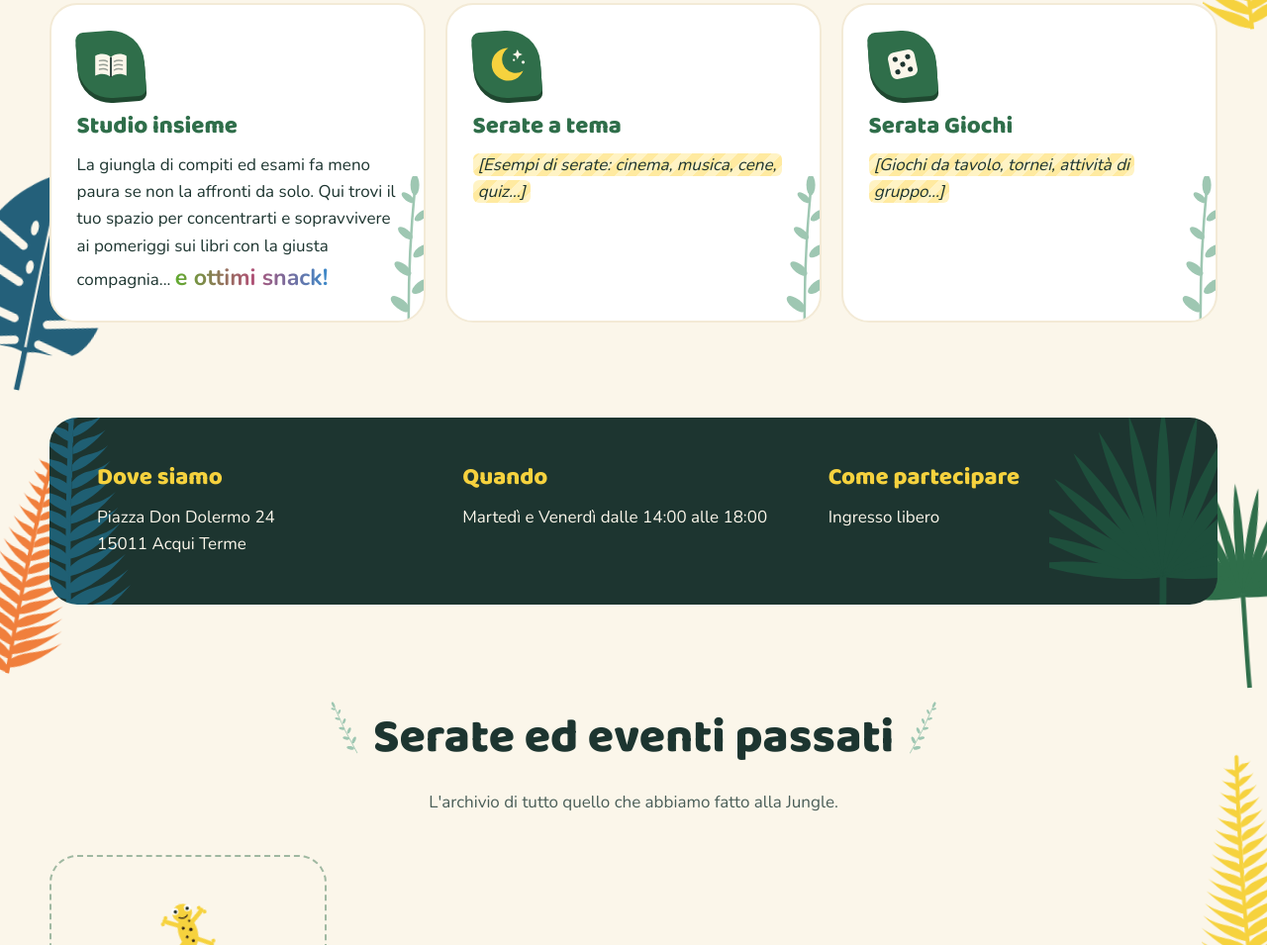
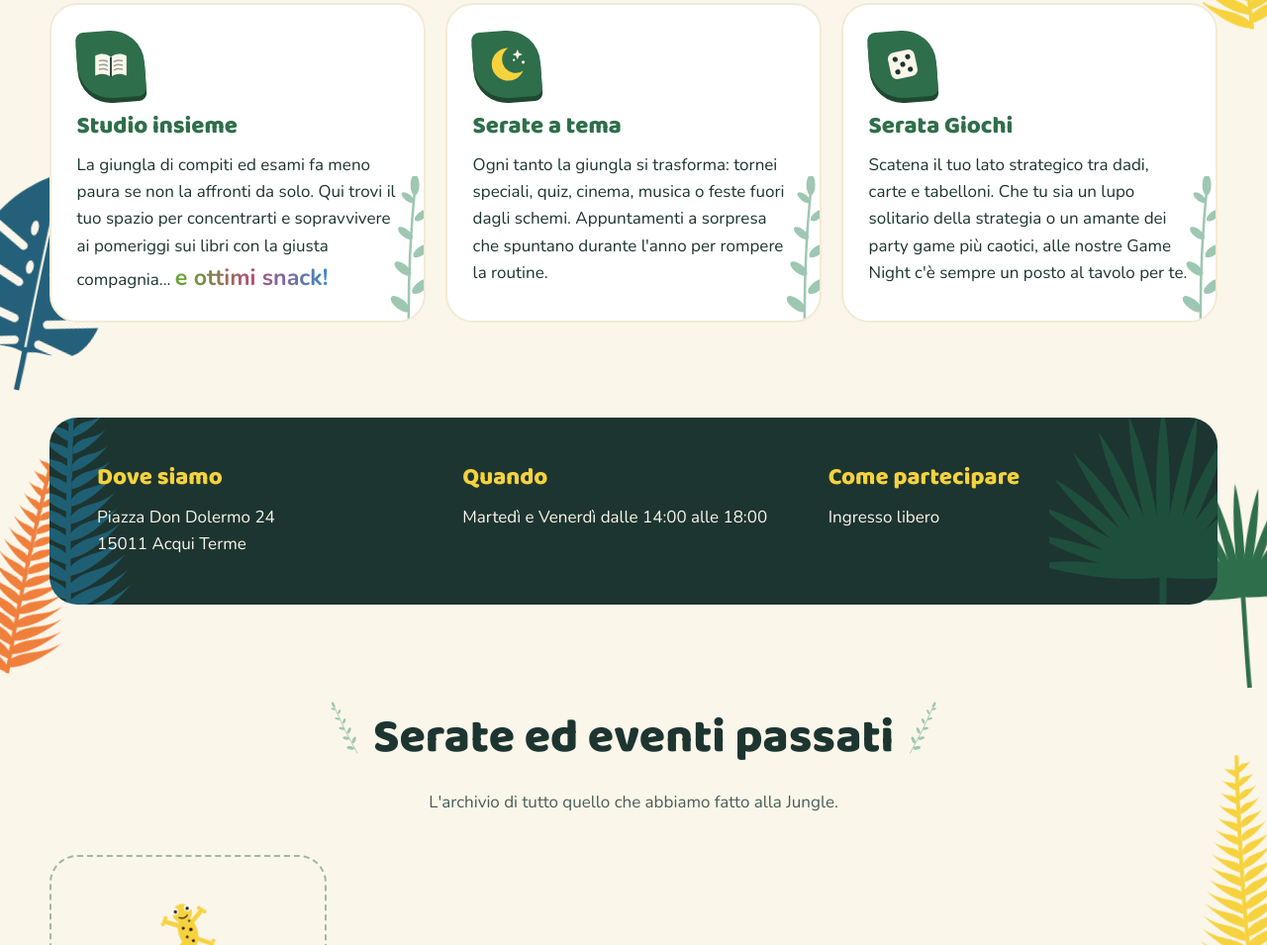
Before and after one commit to yeppacquiterme-tech/yeppacquiterme-tech.github.io, a plain HTML site: page jungle.html in a window 1280 px wide. Shown: the part 825-1780 px from the top of the page at 99% size. Drawn offline with nearby package versions, Linux system fonts and the light colour scheme.

Commit message:
Update jungle.html

```diff
--- a/jungle.html
+++ b/jungle.html
@@ -45,12 +45,12 @@
           <article class="blocco">
             <div class="blocco__icona" aria-hidden="true"><img src="assets/img/icone/luna.svg" alt=""></div>
             <h3>Serate a tema</h3>
-            <p><span class="da-completare">[Esempi di serate: cinema, musica, cene, quiz...]</span></p>
+            <p><span>Ogni tanto la giungla si trasforma: tornei speciali, quiz, cinema, musica o feste fuori dagli schemi. Appuntamenti a sorpresa che spuntano durante l'anno per rompere la routine.</span></p>
           </article>
           <article class="blocco">
             <div class="blocco__icona" aria-hidden="true"><img src="assets/img/icone/dado.svg" alt=""></div>
             <h3>Serata Giochi</h3>
-            <p><span class="da-completare">[Giochi da tavolo, tornei, attività di gruppo...]</span></p>
+            <p><span>Scatena il tuo lato strategico tra dadi, carte e tabelloni. Che tu sia un lupo solitario della strategia o un amante dei party game più caotici, alle nostre Game Night c'è sempre un posto al tavolo per te.</span></p>
           </article>
         </div>
       </div>
```
